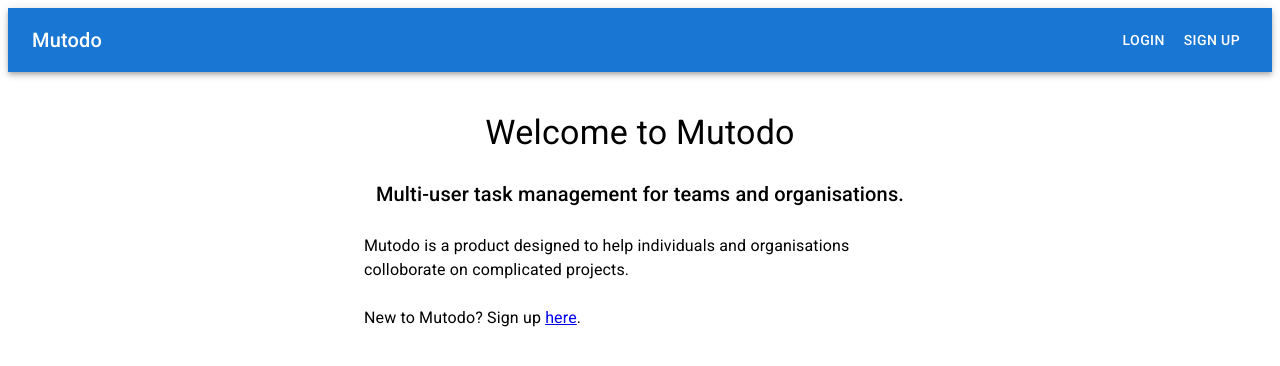
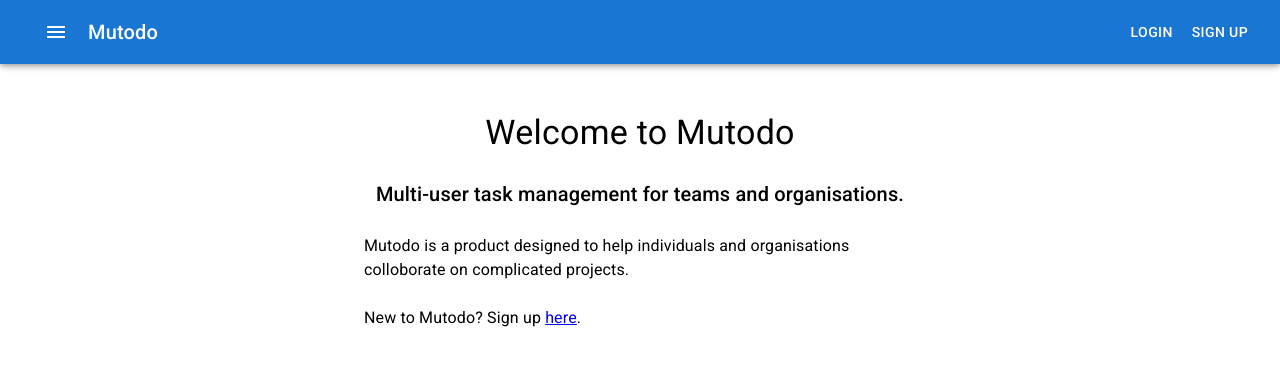
Before and after one commit to jasontdev/mutodo-amplify, a React (Create React App) app: page / in a window 1280 px wide. Shown: the top 366 px of the page. Built offline with nearby package versions, Linux system fonts and the light colour scheme; no server answers; what aws-amplify would draw is missing.

Commit message:
Layout refactor and component renaming. TopBar -> AppBar, Page -> Layout

```diff
--- a/src/components/NavBar.jsx
+++ b/src/components/AppBar.jsx
@@ -1,10 +1,11 @@
 import React from "react";
-import {AppBar, Box, Button, Toolbar, Typography} from "@mui/material";
+import { AppBar as MuiAppBar, Box, Button, Toolbar, Typography} from "@mui/material";
+import MenuIcon from '@mui/icons-material/Menu';
 import {useAuth} from "../Auth";
 import {useNavigate} from "react-router";
 import AccountMenu from "./AccountMenu";
 
-export default function NavBar() {
+export default function AppBar({menuOpen}) {
   const auth = useAuth();
   const navigate = useNavigate();
 
@@ -19,13 +20,17 @@ export default function NavBar() {
     }
   };
   return (<Box sx={{flexGrow: 1}}>
-    <AppBar position="sticky">
+    <MuiAppBar position="fixed" sx={{zIndex: (theme) => theme.zIndex.drawer + 1}}>
       <Toolbar>
+        <Button color="inherit" size="x-large" onClick={() => menuOpen((prev) => !prev)}>
+          <MenuIcon/>
+        </Button>
         <Typography variant="h6" component="div" sx={{flexGrow: 1}}>
           Mutodo
         </Typography>
         {loginAndRegisterButtons()}
       </Toolbar>
-    </AppBar>
-  </Box>);
+    </MuiAppBar>
+  </Box>)
+    ;
 }
--- /dev/null
+++ b/src/components/Layout.jsx
@@ -0,0 +1,25 @@
+import React from "react";
+import {Container, Toolbar, Typography} from "@mui/material";
+import AppBar from "./AppBar";
+
+export default function Layout({heading, children}) {
+  return (
+    <div>
+      <AppBar/>
+      {/* The purpose of the Toolbar is merely to offset the content that
+      would otherwise be hidden by the Toolbar in AppBar */}
+      <Toolbar/>
+      <Container maxWidth="sm">
+        <Typography
+          variant="h4"
+          component="div"
+          align="center"
+          sx={{mt: 5, mb: 3}}
+        >
+          {heading}
+        </Typography>
+        {children}
+      </Container>
+    </div>
+  );
+}
--- a/src/components/Page.jsx
+++ /dev/null
@@ -1,22 +0,0 @@
-import React from "react";
-import { Container, Typography } from "@mui/material";
-import NavBar from "../components/NavBar";
-
-export default function Page({ heading, children }) {
-  return (
-    <div>
-      <NavBar />
-      <Container maxWidth="sm">
-        <Typography
-          variant="h4"
-          component="div"
-          align="center"
-          sx={{ mt: 5, mb: 3 }}
-        >
-          {heading}
-        </Typography>
-        {children}
-      </Container>
-    </div>
-  );
-}
--- a/src/routes/ConfirmPasswordReset.jsx
+++ b/src/routes/ConfirmPasswordReset.jsx
@@ -2,7 +2,7 @@ import { Auth } from "@aws-amplify/auth";
 import { Button, Stack, TextField } from "@mui/material";
 import React, { useState } from "react";
 import { useNavigate } from "react-router";
-import Page from "../components/Page";
+import Layout from "../components/Layout";
 
 export default function ConfirmPasswordReset() {
   const [username, setUsername] = useState("");
@@ -18,7 +18,7 @@ export default function ConfirmPasswordReset() {
   }
 
   return (
-    <Page heading="Complete password reset">
+    <Layout heading="Complete password reset">
       <Stack spacing={2}>
         <TextField
           id="username"
@@ -40,6 +40,6 @@ export default function ConfirmPasswordReset() {
           Reset
         </Button>
       </Stack>
-    </Page>
+    </Layout>
   );
 }
--- a/src/routes/ConfirmSignup.jsx
+++ b/src/routes/ConfirmSignup.jsx
@@ -1,7 +1,7 @@
 import React, { useState } from "react";
 import { Button, Stack, TextField } from "@mui/material";
 import { Auth } from "aws-amplify";
-import Page from "../components/Page";
+import Layout from "../components/Layout";
 import { Navigate } from "react-router";
 
 export default function ConfirmSignup() {
@@ -18,7 +18,7 @@ export default function ConfirmSignup() {
   }
 
   return (
-    <Page heading="Complete signup">
+    <Layout heading="Complete signup">
       <Stack spacing={2}>
         <TextField
           id="username"
@@ -34,6 +34,6 @@ export default function ConfirmSignup() {
           Confirm
         </Button>
       </Stack>
-    </Page>
+    </Layout>
   );
 }
--- a/src/routes/Home.jsx
+++ b/src/routes/Home.jsx
@@ -1,11 +1,10 @@
-import { Typography } from "@mui/material";
 import React from "react";
-import Page from "../components/Page";
+import Layout from "../components/Layout";
 
 export default function Home() {
+
   return (
-    <Page>
-      <Typography variant="h4">Welcome, user</Typography>
-    </Page>
+    <Layout>
+    </Layout>
   );
 }
--- a/src/routes/Login.jsx
+++ b/src/routes/Login.jsx
@@ -1,6 +1,6 @@
 import React, { useState } from "react";
 import { Button, Stack, TextField } from "@mui/material";
-import Page from "../components/Page";
+import Layout from "../components/Layout";
 import { useAuth } from "../Auth";
 import { useNavigate } from "react-router";
 
@@ -25,7 +25,7 @@ export default function Login() {
   }
 
   return (
-      <Page heading="Login to Mutodo">
+      <Layout heading="Login to Mutodo">
         <Stack spacing={2}>
           <TextField
             id="username"
@@ -42,6 +42,6 @@ export default function Login() {
             Login
           </Button>
         </Stack>
-      </Page>
+      </Layout>
   );
 }
--- a/src/routes/PasswordReset.jsx
+++ b/src/routes/PasswordReset.jsx
@@ -1,6 +1,6 @@
 import { useState } from "react";
 import { Button, Stack, TextField, Typography } from "@mui/material";
-import Page from "../components/Page";
+import Layout from "../components/Layout";
 import Auth from "@aws-amplify/auth";
 
 export default function PasswordReset() {
@@ -14,7 +14,7 @@ export default function PasswordReset() {
   }
 
   return (
-    <Page heading="Reset password">
+    <Layout heading="Reset password">
       {emailSent ? (
         <Typography>
           A password reset link has been sent to your email.
@@ -37,6 +37,6 @@ export default function PasswordReset() {
           </Button>
         </Stack>
       )}
-    </Page>
+    </Layout>
   );
 }
--- a/src/routes/Signup.jsx
+++ b/src/routes/Signup.jsx
@@ -1,6 +1,6 @@
 import React, { useState } from "react";
 import { Button, Stack, TextField, Typography } from "@mui/material";
-import Page from "../components/Page";
+import Layout from "../components/Layout";
 import Auth from "@aws-amplify/auth";
 import { useNavigate } from "react-router";
 
@@ -20,7 +20,7 @@ export default function Signup() {
   };
 
   return (
-    <Page heading="Sign up for Mutodo">
+    <Layout heading="Sign up for Mutodo">
       <Stack spacing={2}>
         <TextField
           id="email"
@@ -40,6 +40,6 @@ export default function Signup() {
           Sign up
         </Button>
       </Stack>
-    </Page>
+    </Layout>
   );
 }
--- a/src/routes/Welcome.jsx
+++ b/src/routes/Welcome.jsx
@@ -1,11 +1,11 @@
 import React from "react";
 import { Typography } from "@mui/material";
-import Page from "../components/Page";
+import Layout from "../components/Layout";
 import { Link } from "react-router-dom";
 
 export default function Welcome() {
   return (
-    <Page heading="Welcome to Mutodo">
+    <Layout heading="Welcome to Mutodo">
       <Typography variant="h6" component="div" align="center" sx={{ mb: 3 }}>
         Multi-user task management for teams and organisations.
       </Typography>
@@ -16,6 +16,6 @@ export default function Welcome() {
         <br />
         New to Mutodo? Sign up <Link to="/signup">here</Link>.
       </Typography>
-    </Page>
+    </Layout>
   );
 }
```
